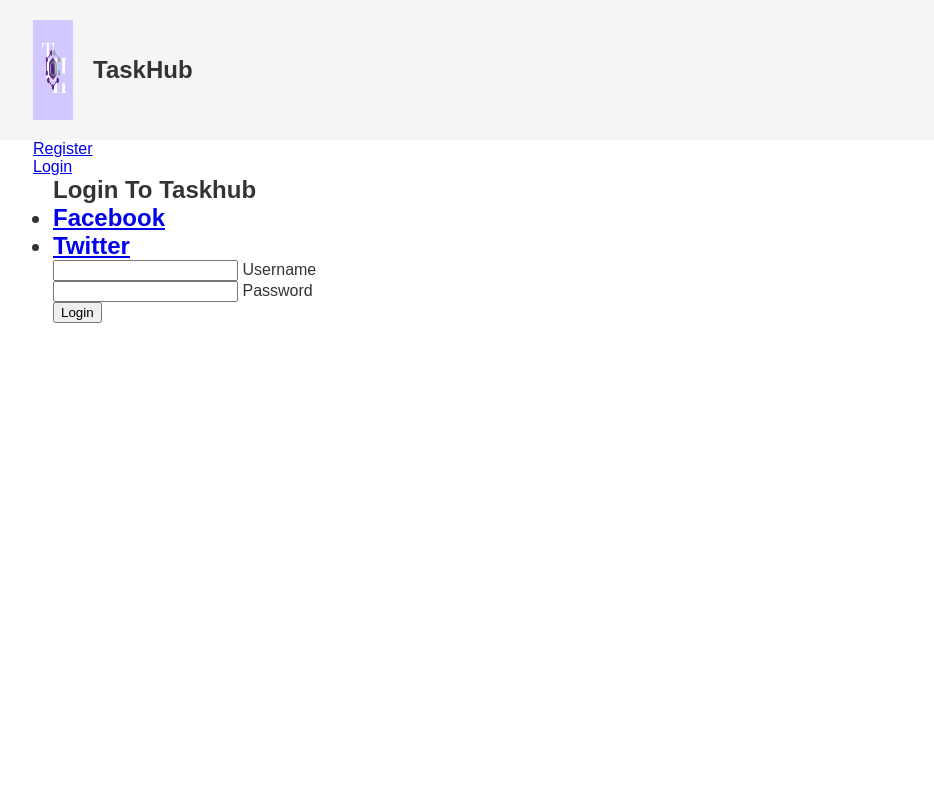
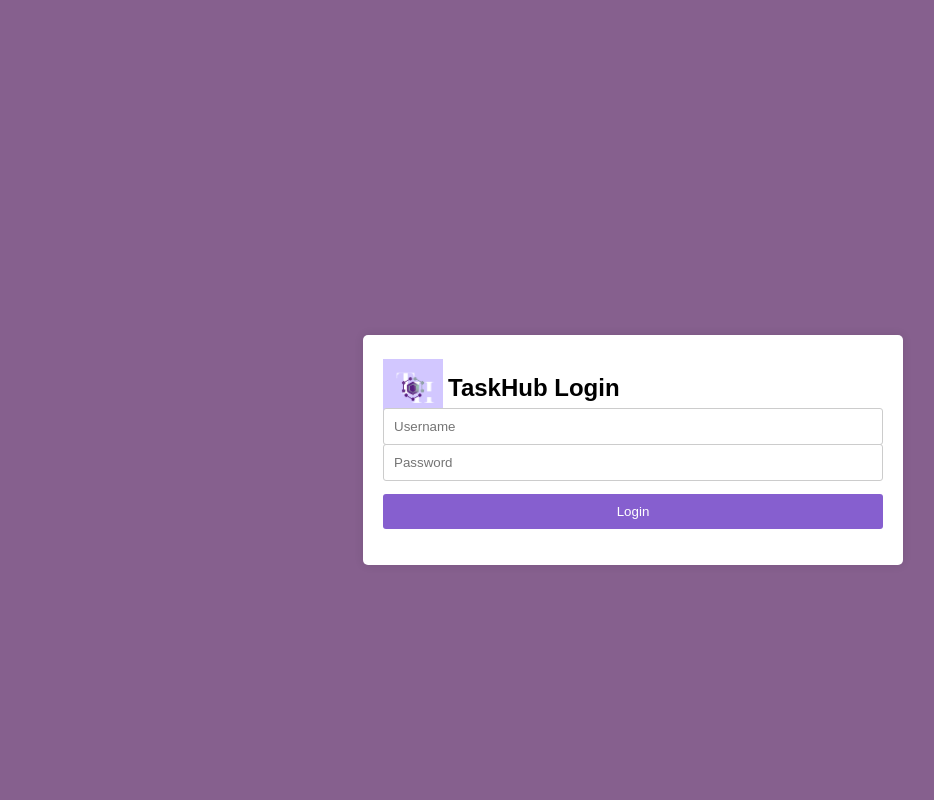
Before and after one commit to Ivy-Chelsea/Taskhub, a Flask app: page /login in a window 1280 px wide. Shown: the whole page, without its empty margins (7-941 px from the left). Run offline with Flask 3, Linux system fonts and the light colour scheme.

Commit message:
Log in page styling

```diff
--- a/templates/login.html
+++ b/templates/login.html
@@ -1,36 +1,90 @@
+<style display: none>
 {% extends 'base.html' %}
 
 {% block content %}
-<section class="myform-area">
-  <div class="container">
-    <div class="row justify-content-center">
-      <div class="col-lg-8">
-        <div class="form-area login-form">
-          <div class="form-content">
-            <p><h2>Login To Taskhub<h2></p>
-            <ul>
-              <li><a href="#" class="facebook"><i class="fa fa-facebook-f"></i><span>Facebook</span></a></li>
-              <li><a href="#" class="twitter"><i class="fa fa-twitter"></i><span>Twitter</span></a></li>
-            </ul>
-          </div>
-          <div class="form-input">
-            <form method="POST">
-              <div class="form-group">
-                <input type="text" id="username" name="username" required>
-                <label for="username">Username</label>
-              </div>
-              <div class="form-group">
-                <input type="password" id="password" name="password" required>
-                <label for="password">Password</label>
-              </div>
-              <div class="myform-button">
-                <button class="myform-btn" type="submit">Login</button>
-              </div>
-            </form>
-          </div>
-        </div>
-      </div>
-    </div>
+</style>
+<!DOCTYPE html>
+<html>
+<head>
+  <title>TaskHub - Login</title>
+  <style>
+    body {
+      background-color: #86608E;
+      font-family: Arial, sans-serif;
+	  display: flex;
+	  align-items: center;
+	  justify-content: center;
+	  height:100 vh;
+    }
+
+    #container {
+      width: 500px;
+      margin: 0 auto;
+      padding: 20px;
+      background-color: #fff;
+      border-radius: 5px;
+      margin-top: 100px;
+      text-align: center;
+	  box-shadow: 0 0 10px rgba(0, 0, 0, 0.1);
+    }
+
+	#head {
+	  display: flex;
+	  align-items: center;
+    }
+
+    #logo {
+	  width: 60px;
+	  margin-right: 5px;
+    }
+
+    #login-title {
+      font-size: 24px;
+      font-weight: bold;
+      margin-bottom: 20px;
+    }
+
+    input[type="text"],
+    input[type="password"] {
+      width: 100%;
+      padding: 10px;
+	  margin: -50px;
+      margin-bottom: 10px;
+      border-radius: 3px;
+      border: 1px solid #ccc;
+    }
+
+    input[type="submit"] {
+      width: 100%;
+      padding: 10px;
+      background-color: #865fcf;
+      color: #fff;
+      border: none;
+      border-radius: 3px;
+      cursor: pointer;
+    }
+
+    input[type="submit"]:hover {
+      background-color: #710193;
+    }
+  </style>
+</head>
+<body>
+  <div id="container">
+	<div class="head" id="head">
+    <img src="logo.png" alt="TaskHub Logo" id="logo">
+    <h2 id="login-title">TaskHub Login</h2>
+	</div>
+	<br> <br>
+    <form action="successful.html">
+      <input type="text" name="username" placeholder="Username" required><br>
+	  <br><br>
+      <input type="password" name="password" placeholder="Password" required><br>
+      <input type="submit" value="Login">
+    </form>
   </div>
-</section>
+</body>
+</html>
+<style display: none>
 {%endblock%}
+</style>
```
